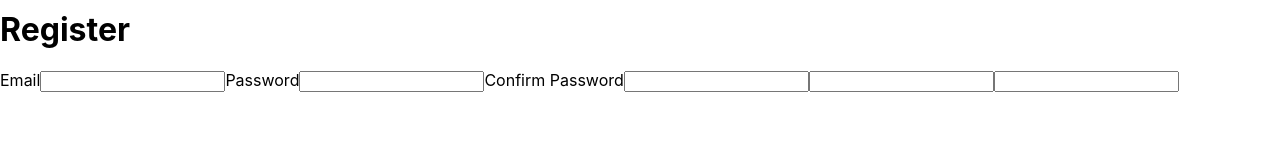
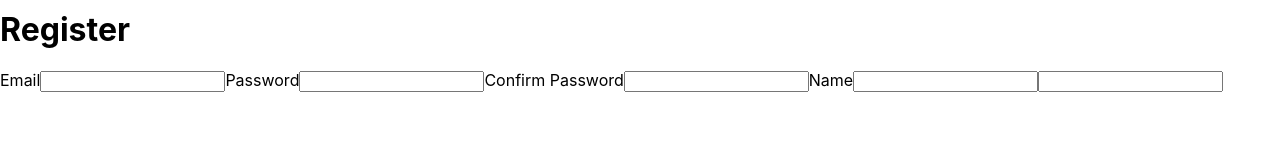
Before and after one commit to venoblin/teamhub-frontend, a React (Create React App) app: page /register in a window 1280 px wide. Shown: the part 121-281 px from the top of the page. Built offline with nearby package versions, Linux system fonts and the light colour scheme.

Commit message:
Modified for name

```diff
--- a/src/components/routes/Register.tsx
+++ b/src/components/routes/Register.tsx
@@ -15,7 +15,8 @@ const Register = () => {
         <label htmlFor='confirmPassword'>Confirm Password</label>
         <input type='password' id='confirmPassword' name='confirmPassword' required />
 
-        <input type='text' />
+        <label htmlFor="name">Name</label>
+        <input type='text' id='name' name='name' required />
 
         <input type='text' />
 
```
